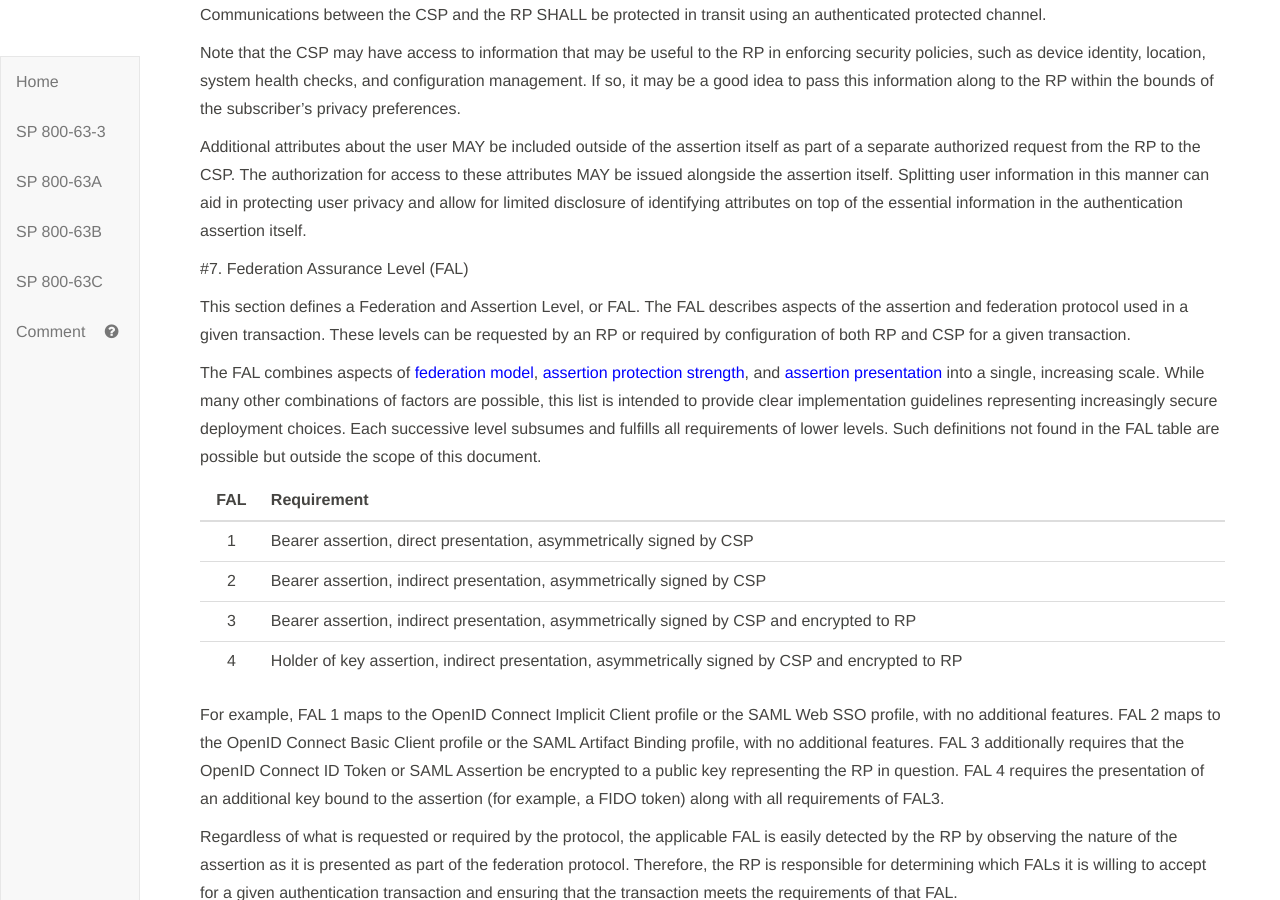
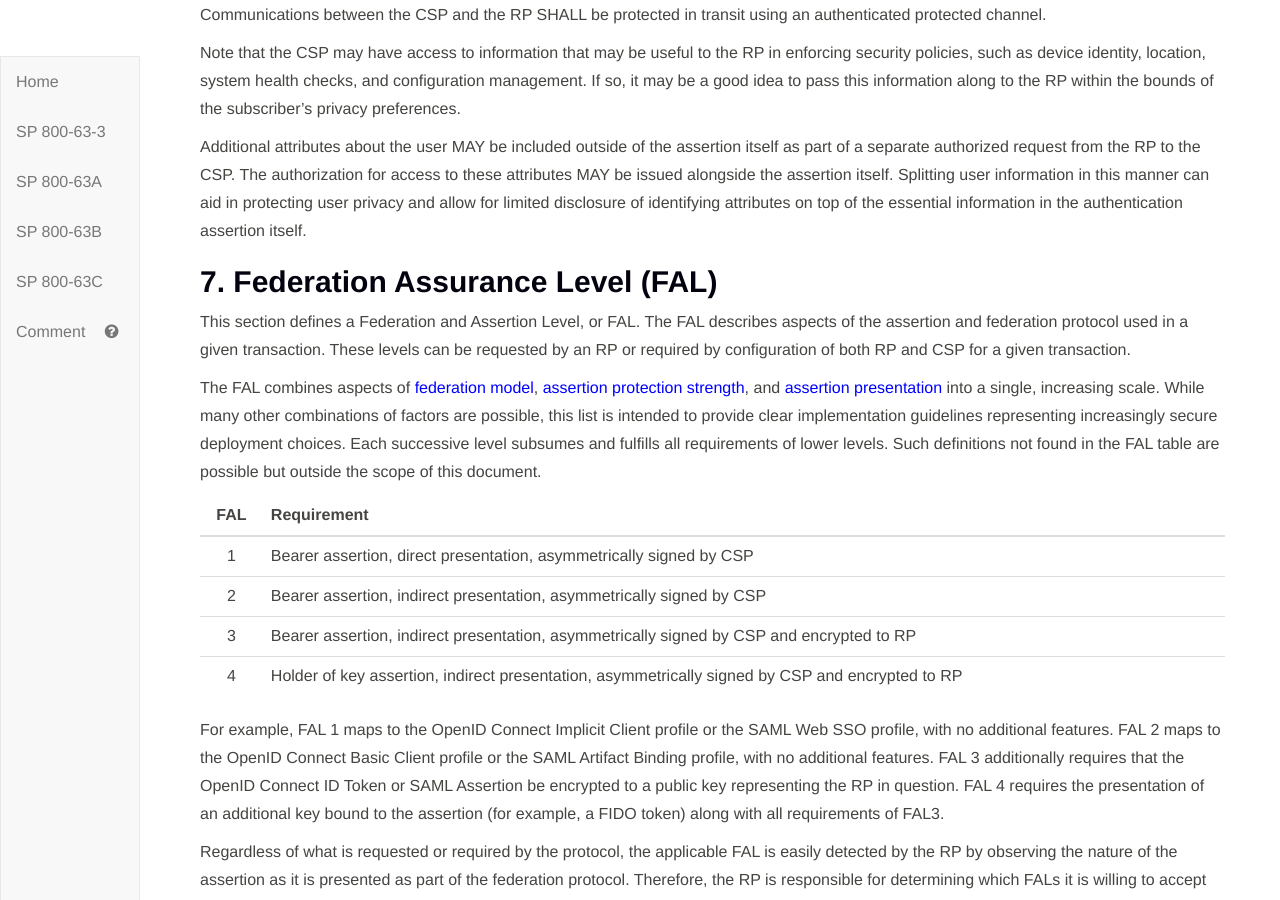
Before and after one commit to usnistgov/800-63-3, a Jekyll site: the page built from sp800-63c.ja.md, in a window 1280 px wide and 900 px high, scrolled down 14189 px. Built offline with Jekyll 4.4.1, drawn with Linux system fonts in a browser that asks for light colours.

Commit message:
fix section 7 title

```diff
--- a/sp800-63c/sec7_fal.ja.md
+++ b/sp800-63c/sec7_fal.ja.md
@@ -1,6 +1,6 @@
 <a name="fal"></a>
 
-#7. Federation Assurance Level (FAL)
+## 7. Federation Assurance Level (FAL)
 
 This section defines a Federation and Assertion Level, or FAL. The FAL describes aspects of the assertion and federation protocol used in a given transaction. These levels can be requested by an RP or required by configuration of both RP and CSP for a given transaction.
 
```
